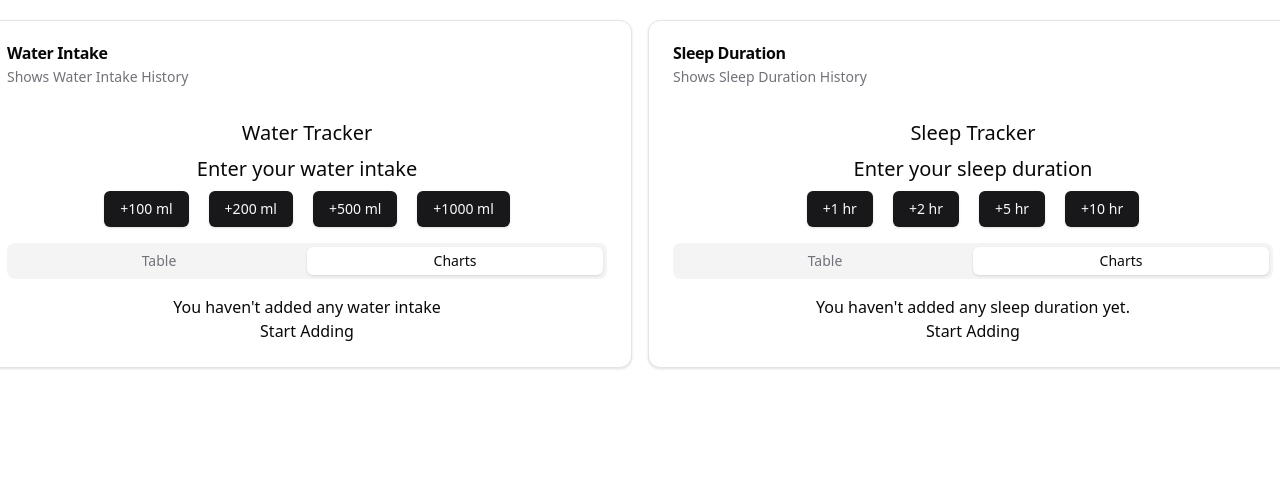
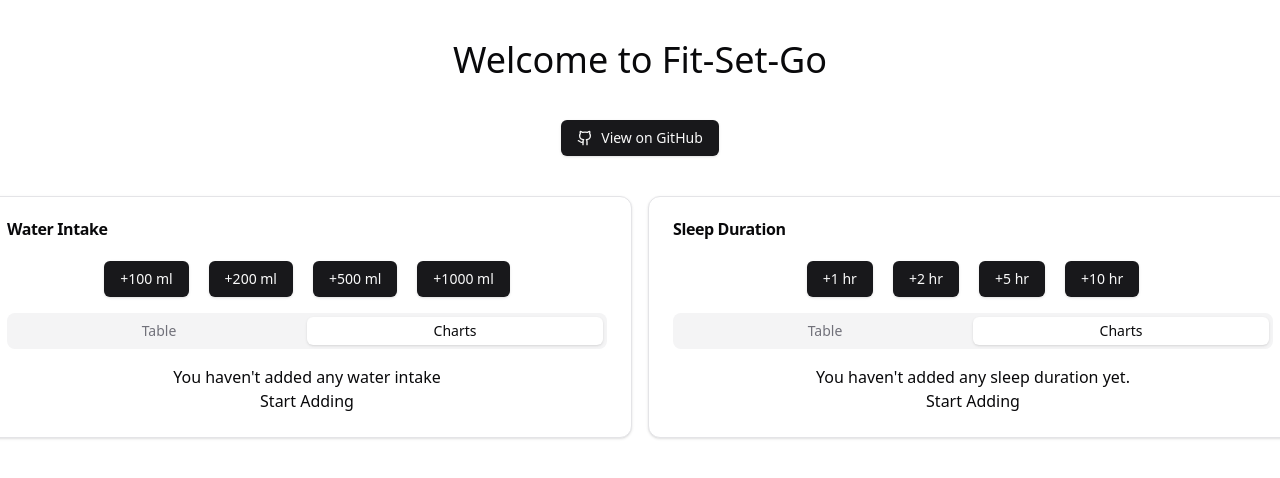
Before and after one commit to Dante-Nephilim/fit-set-go, a Next.js app: page / in a window 1280 px wide. Shown: the top 478 px of the page. Built offline with nearby package versions, Linux system fonts and the light colour scheme.

Commit message:
add title and github link.

```diff
--- a/app/page.tsx
+++ b/app/page.tsx
@@ -1,11 +1,24 @@
 "use client";
 
 import SleepTracker from "@/components/Sleep-Tracker/Sleep-Tracker";
+import { Button } from "@/components/ui/button";
 import WaterTracker from "@/components/Water-Tracker/Water-Tracker";
+import { Github } from "lucide-react";
 
 export default function Home() {
   return (
     <>
+      <h1 className="flex justify-center items-center text-4xl mt-10 mb-10">Welcome to Fit-Set-Go</h1>
+      <a
+        className="flex justify-center items-center text-4xl mt-10 mb-10"
+        href="https://github.com/Dante-nephilim/fit-set-go"
+        target="_blank"
+        rel="noopener noreferrer"
+      >
+        <Button>
+          <Github /> View on GitHub
+        </Button>
+      </a>
       <div className="flex justify-center gap-4 m-5">
         <WaterTracker />
         <SleepTracker />
--- a/components/Sleep-Tracker/Sleep-Tracker.tsx
+++ b/components/Sleep-Tracker/Sleep-Tracker.tsx
@@ -3,7 +3,7 @@ import { Button } from "../ui/button";
 import { Tabs, TabsContent, TabsList, TabsTrigger } from "../ui/tabs";
 import SleepTrackerTable from "./Sleep-Tracker-Table";
 import SleepTrackerChart from "./Sleep-Tracker-Chart";
-import { Card, CardContent, CardDescription, CardHeader, CardTitle } from "../ui/card";
+import { Card, CardContent, CardHeader, CardTitle } from "../ui/card";
 
 export type SleepDurationHistory = {
   duration: number;
@@ -36,12 +36,9 @@ function SleepTracker() {
     <Card>
       <CardHeader>
         <CardTitle>Sleep Duration</CardTitle>
-        <CardDescription>Shows Sleep Duration History</CardDescription>
       </CardHeader>
       <CardContent>
         <div>
-          <h1 className="text-center text-xl m-2">Sleep Tracker</h1>
-          <h2 className="text-center text-xl m-2">Enter your sleep duration</h2>
           <div className="flex justify-center gap-5">
             <Button onClick={() => addSleepIntake(1)}>+1 hr</Button>
             <Button onClick={() => addSleepIntake(2)}>+2 hr</Button>
--- a/components/Water-Tracker/Water-Tracker.tsx
+++ b/components/Water-Tracker/Water-Tracker.tsx
@@ -3,7 +3,7 @@ import { Button } from "../ui/button";
 import { Tabs, TabsContent, TabsList, TabsTrigger } from "../ui/tabs";
 import WaterTrackerTable from "./Water-Tracker-Table";
 import WaterTrackerChart from "./Water-Tracker-Chart";
-import { Card, CardContent, CardDescription, CardHeader, CardTitle } from "../ui/card";
+import { Card, CardContent, CardHeader, CardTitle } from "../ui/card";
 
 export type WaterIntakeHistory = {
   quantity: number;
@@ -36,12 +36,9 @@ function WaterTracker() {
     <Card>
       <CardHeader>
         <CardTitle>Water Intake</CardTitle>
-        <CardDescription>Shows Water Intake History</CardDescription>
       </CardHeader>
       <CardContent>
         <div>
-          <h1 className="text-center text-xl m-2">Water Tracker</h1>
-          <h2 className="text-center text-xl m-2">Enter your water intake</h2>
           <div className="flex justify-center gap-5">
             <Button onClick={() => addWaterIntake(100)}>+100 ml</Button>
             <Button onClick={() => addWaterIntake(200)}>+200 ml</Button>
```
